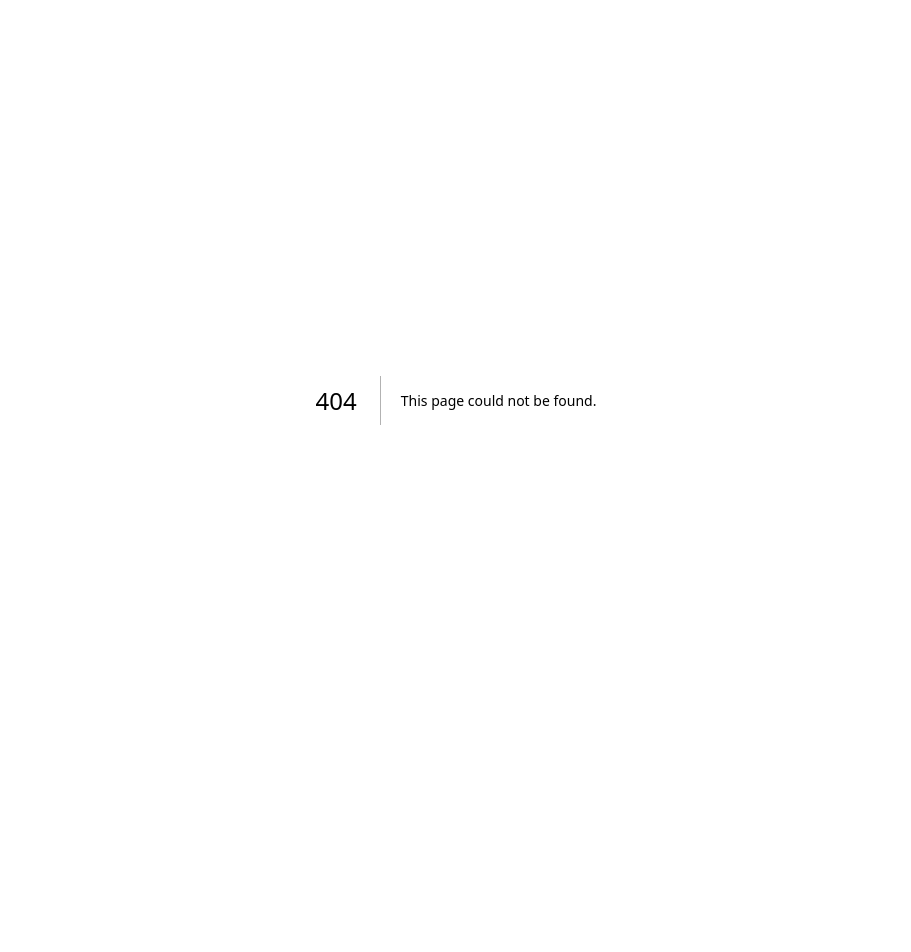
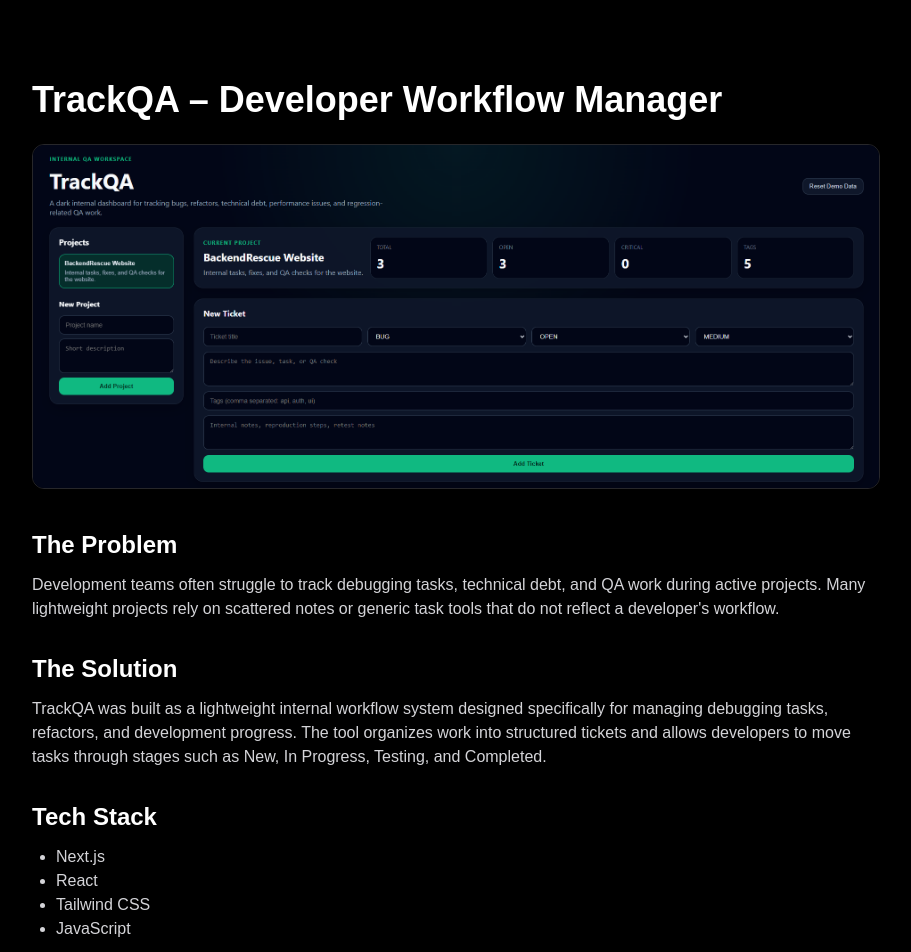
Before and after one commit to curtis-fawcett/backendrescue-site, a Next.js app: page /case-study/trackqa in a window 1280 px wide. Before the commit this address had no page. Shown: the top 952 px of the page, without its empty margins (184-1095 px from the left). Before the commit the page ends 800 px from the top, so only its background shows below. Built offline with nearby package versions, Linux system fonts and the light colour scheme.

Commit message:
Add TrackQA case study page and project link

```diff
--- /dev/null
+++ b/src/app/case-study/trackqa/page.js
@@ -0,0 +1,47 @@
+export default function TrackQACaseStudy() {
+  return (
+    <main className="min-h-screen bg-black text-white">
+      <section className="mx-auto max-w-4xl px-6 py-20">
+
+        <h1 className="text-4xl font-bold mb-6">
+          TrackQA – Developer Workflow Manager
+        </h1>
+
+        <img
+          src="/projects/trackqa.png"
+          alt="TrackQA Dashboard"
+          className="rounded-xl border border-zinc-800 mb-10"
+        />
+
+        <h2 className="text-2xl font-semibold mb-3">The Problem</h2>
+
+        <p className="text-zinc-300 mb-8">
+          Development teams often struggle to track debugging tasks, technical
+          debt, and QA work during active projects. Many lightweight projects
+          rely on scattered notes or generic task tools that do not reflect a
+          developer's workflow.
+        </p>
+
+        <h2 className="text-2xl font-semibold mb-3">The Solution</h2>
+
+        <p className="text-zinc-300 mb-8">
+          TrackQA was built as a lightweight internal workflow system designed
+          specifically for managing debugging tasks, refactors, and development
+          progress. The tool organizes work into structured tickets and allows
+          developers to move tasks through stages such as New, In Progress,
+          Testing, and Completed.
+        </p>
+
+        <h2 className="text-2xl font-semibold mb-3">Tech Stack</h2>
+
+        <ul className="list-disc pl-6 text-zinc-300">
+          <li>Next.js</li>
+          <li>React</li>
+          <li>Tailwind CSS</li>
+          <li>JavaScript</li>
+        </ul>
+
+      </section>
+    </main>
+  );
+}
--- a/src/app/projects/page.js
+++ b/src/app/projects/page.js
@@ -6,6 +6,7 @@ const projects = [
     tech: ["Next.js", "React", "Tailwind CSS", "JavaScript"],
     github: "https://github.com/curtis-fawcett/TrackQA",
     image: "/projects/trackqa.png",
+    caseStudy: "/case-study/trackqa",
   },
   {
     title: "Backend Architecture Refactor",
@@ -83,6 +84,15 @@ export default function ProjectsPage() {
 
               <div className="mt-6 flex gap-3">
 
+                {project.caseStudy && (
+                  <a
+                    href={project.caseStudy}
+                    className="rounded-lg border border-zinc-700 px-4 py-2 text-sm font-medium text-white transition hover:bg-zinc-900"
+                  >
+                    Case Study
+                  </a>
+                )}
+
                 {project.github && (
                   <a
                     href={project.github}
```
